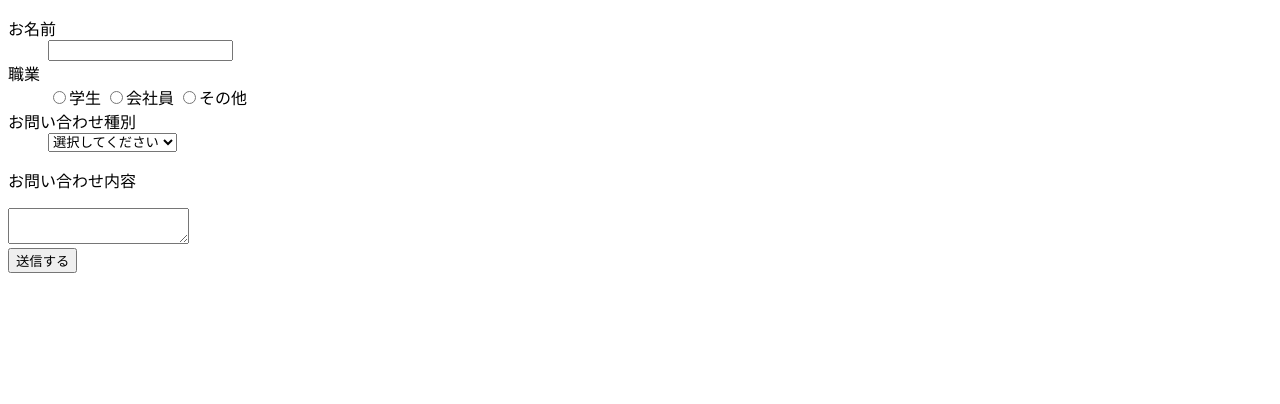
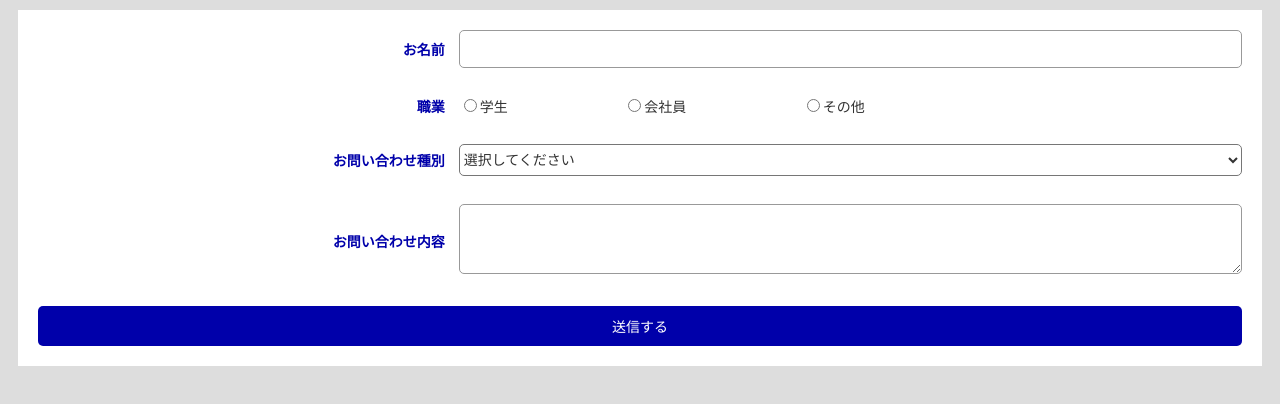
Before and after one commit to s08h03o/J1A102, a plain HTML site: page ensyu/23_2.html in a window 1280 px wide. Drawn offline with Linux system fonts and the light colour scheme.

Commit message:
Add files via upload

```diff
--- /dev/null
+++ b/ensyu/23_2.css
@@ -0,0 +1,80 @@
+@charset "UTF-8";
+* {
+    box-sizing: border-box;
+    font-size: 14px;
+    color: #333;
+}
+body {
+    background: #ddd;
+}
+form {
+    margin: 10px;
+    padding: 20px;
+    background: #fff;
+}
+dl {
+    margin: 0;
+    font-size: 16px;
+}
+.formltem {
+    display: flex;
+    margin-bottom: 2em;
+    align-items: center;
+}
+dt {
+    flex: 1 1 30px;
+    text-align: right;
+    margin-right: 1em;
+    font-weight: bold;
+    color: #00a;
+}
+dd {
+    flex: 2 1 30px;
+    margin-left: 0;
+}
+input[type="text"], textarea {
+    border: 1px solid #999;
+    width: 100%;
+    padding: 10px;
+    border-radius: 5px;
+}
+.job {
+    margin-right: 8em;
+}
+select {
+    background: #fff;
+    width: 100%;
+    height: 32px;
+    font-size: 14px;
+    border-radius: 5px;
+}
+textarea {
+    height: 5em;
+}
+.btn {
+    text-align: center;
+}
+input[type="submit"] {
+    background: #00a;
+    border: none;
+    width: 100%;
+    padding: 10px;
+    border-radius: 5px;
+    color: #fff;
+    font-size: 14px;
+}
+@media screen and (max-width: 768px) {
+    .formltem {
+        display: block;
+    }
+    dt {
+        text-align: left;
+        margin-bottom: 4px;
+    }
+    dd {
+        margin-left: 0;
+    }
+    .job {
+        margin-right: 8em;
+    }
+}
--- a/ensyu/23_2.html
+++ b/ensyu/23_2.html
@@ -5,7 +5,7 @@
     <meta http-equiv="X-UA-Compatible" content="IE=edge">
     <meta name="viewport" content="width=device-width, initial-scale=1.0">
     <title>フォームデザイン2</title>
-    <link rel="stylesheet" href="23_2.css"/>
+    <link rel="stylesheet" href="23_2.css" />
 </head>
 <body>
     <form action="program.php" method="post">
@@ -13,10 +13,12 @@
             <div class="formltem">
                 <dt>お名前</dt>
                 <dd><input type="text" name="userName" /></dd>
+            </div>
+            <div class="formltem">
                 <dt>職業</dt>
                 <dd>
                     <label class="job"><input type="radio" name="job" value="学生" />学生</label>
-        <label class="job"><input type="radio" name="job" value="会社員"/>会社員</label>
+                    <label class="job"><input type="radio" name="job" value="会社員" />会社員</label>
                     <label class="job"><input type="radio" name="job" value="その他" />その他</label>
                 </dd>
             </div>
@@ -25,13 +27,16 @@
                 <dd>
                     <select name="messageType">
                         <option value="選択してください">選択してください</option>
-            <option value="選択肢１">選択肢１</option>
-            <option value="選択肢２">選択肢２</option>
+                        <option value="選択肢1">選択肢1</option>
+                        <option value="選択肢2">選択肢2</option>
                     </select>
                 </dd>
             </div>
-            <p>お問い合わせ内容</p>
-            <textarea name="message"></textarea>
+            <div class="formltem">
+                <dt>お問い合わせ内容</dt>
+                <dd><textarea name="message"></textarea></dd>
+            </div>
+        </dl>
         <div class="btn"><input type="submit" value="送信する" /></div>
     </form>
 </body>
```
Also changed, not shown: ensyu/22_2.html (+2 -1 lines). Lines whose indentation alone changed are shown as unchanged.
